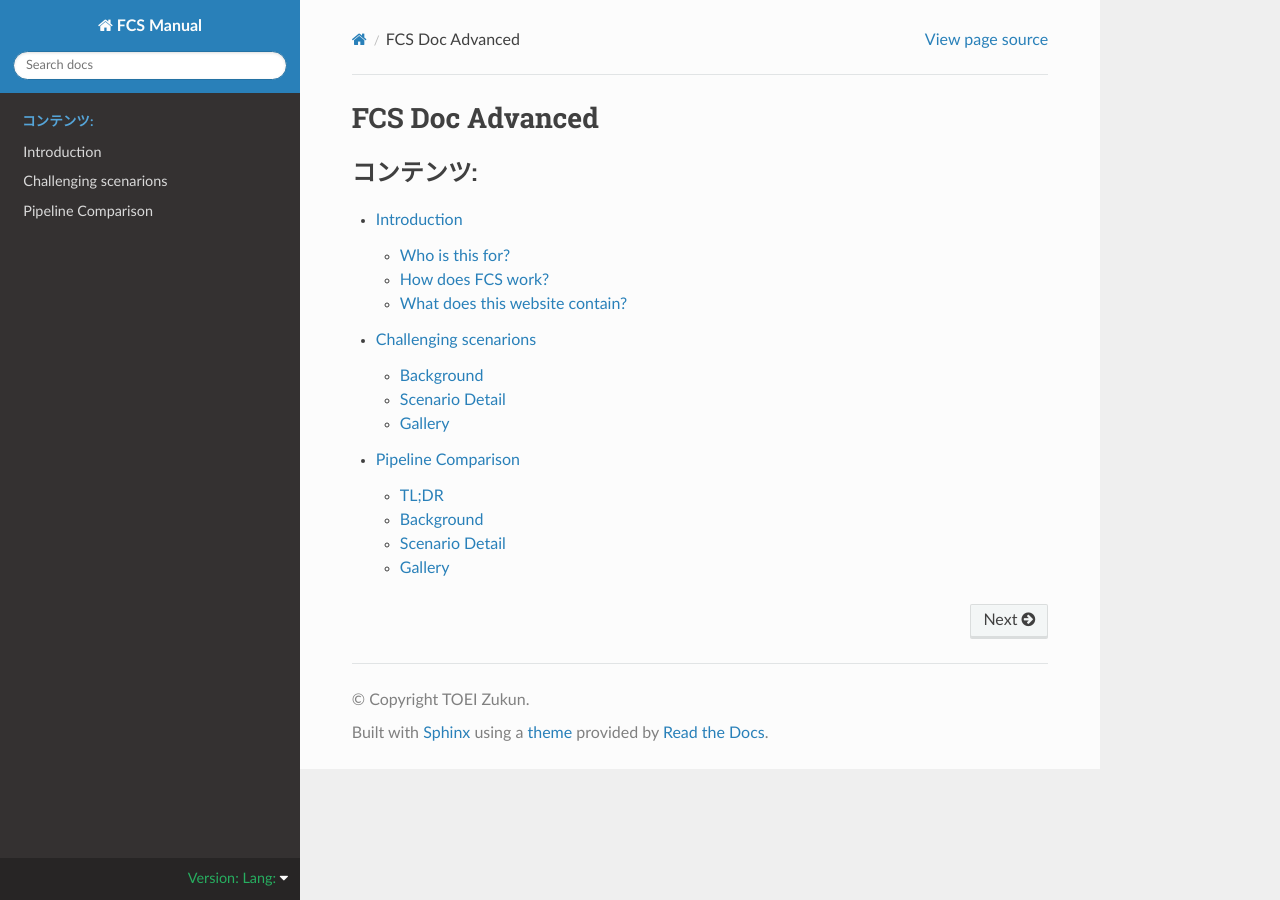
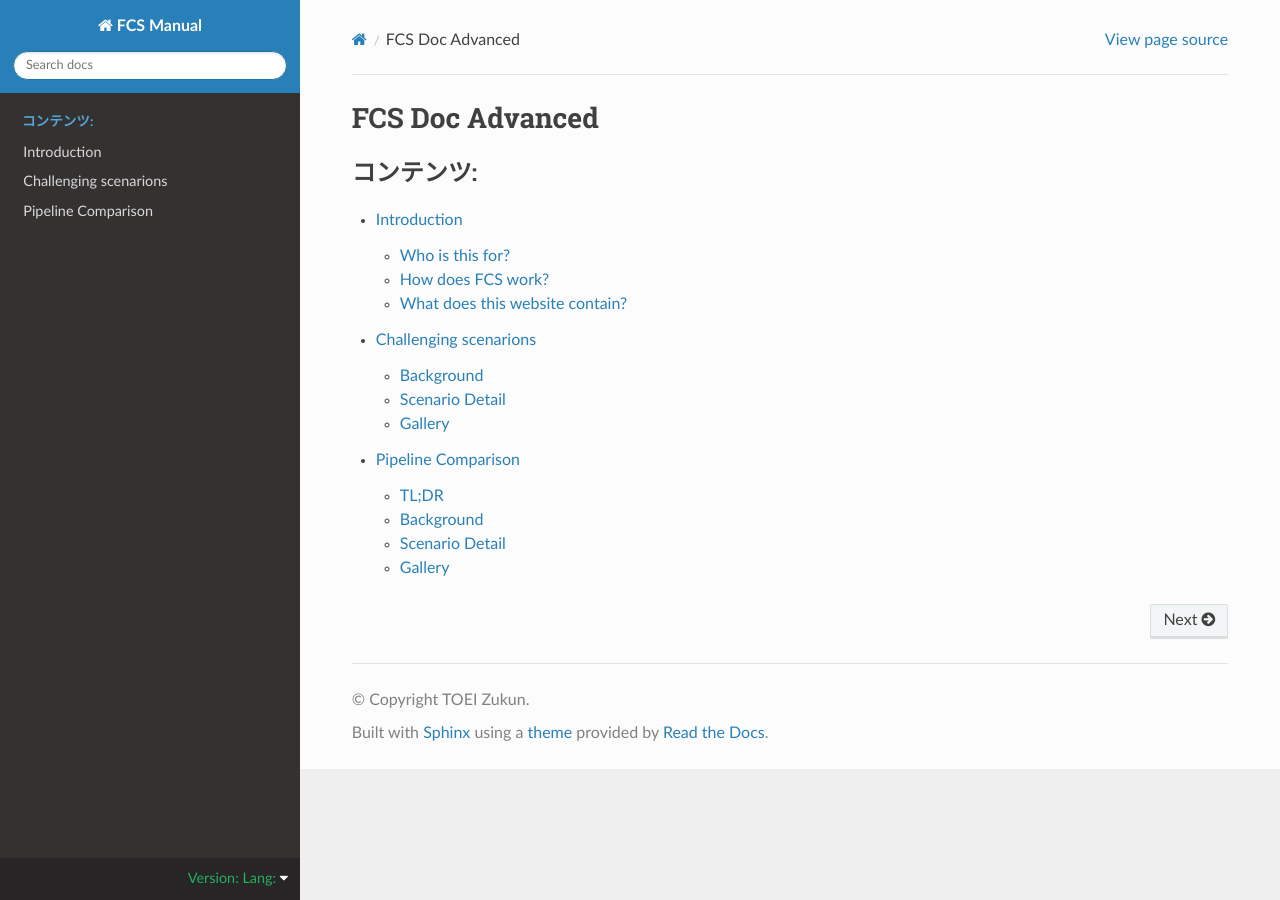
Before and after one commit to ZukunFCS/fcs-doc-advanced, a Sphinx documentation site: the page built from doc/index.rst, in a window 1280 px wide. Built offline with Sphinx 7.4.7 and the Read the Docs theme 3.1.0, drawn with Linux system fonts in a browser that asks for light colours.

Commit message:
edit css for changing width

```diff
--- a/doc/_static/custom.css
+++ b/doc/_static/custom.css
@@ -2,3 +2,7 @@
 table.list-table > tbody > tr:last-child > td {
     border-bottom: none;
 }
+
+.wy-nav-content {
+    max-width: none;
+}
```
